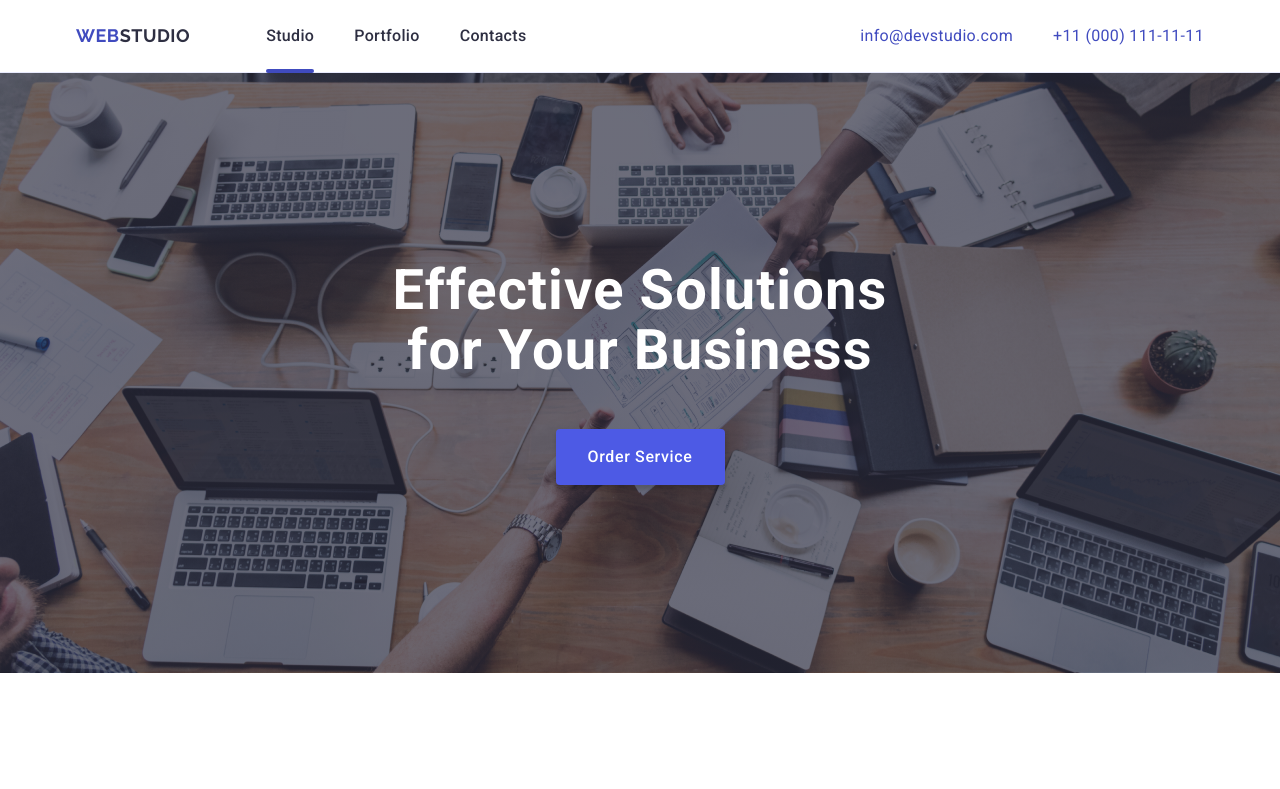
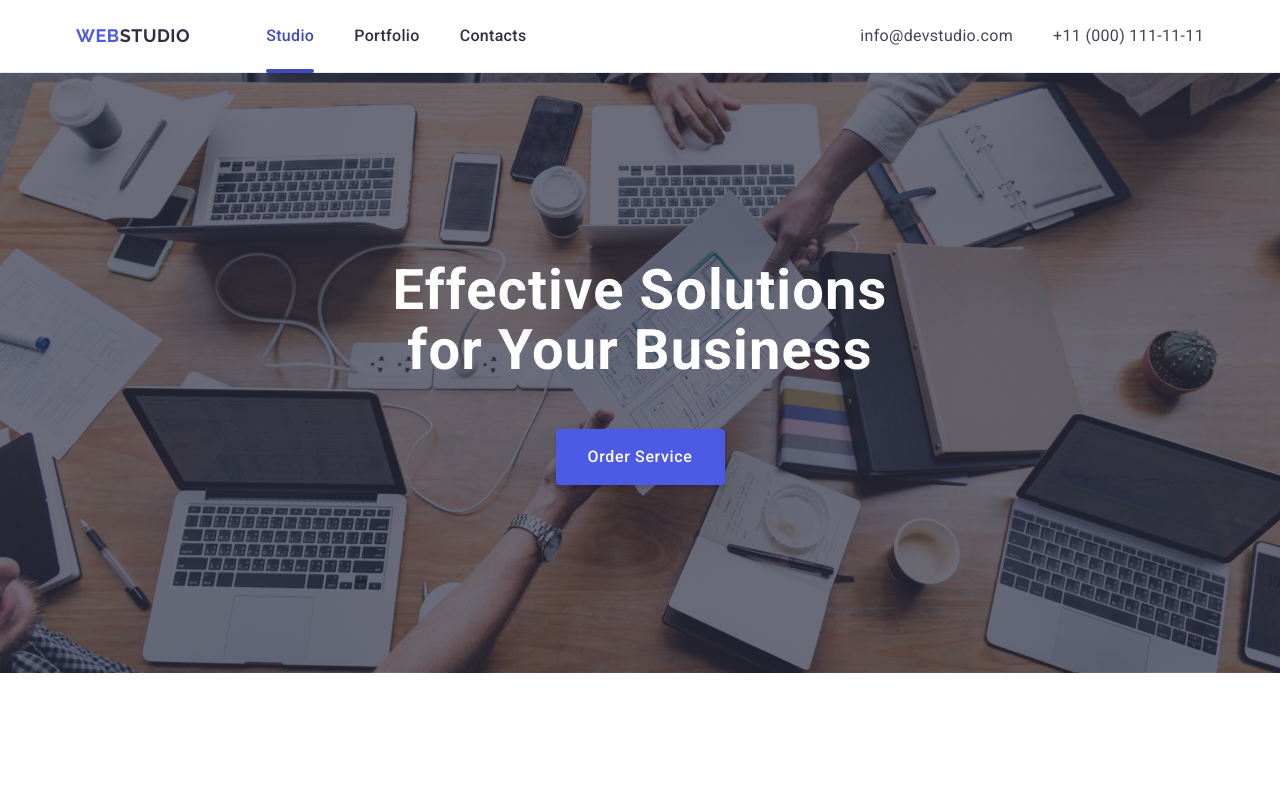
Before and after one commit to ValeriiaKru/goit-markup-hw-04, a plain HTML site: page index.html in a window 1280 px wide. Shown: the top 789 px of the page. Drawn offline with nearby package versions, Linux system fonts and the light colour scheme.

Commit message:
commit message

```diff
--- a/css/styles.css
+++ b/css/styles.css
@@ -41,11 +41,10 @@ img {
 }
 
 .current {
-position: relative;
 color:#404bbf;
 }
 
-.current::after{
+.menu-link.current::after{
 content: "";
 position: absolute;
 background-color: #404bbf;
@@ -55,6 +54,7 @@ height: 4px;
 left: 0;
 bottom: -1px;
 }
+
 .page-header{
     border-bottom: 1px solid #E7E9FC;
     box-shadow: 0 1px 6px 0 rgba(46, 47, 66, 0.08),
@@ -86,7 +86,7 @@ bottom: -1px;
     line-height: 1.17;
     letter-spacing: 0.03em;
     text-transform: uppercase;
-    color: #404bbf;
+    color: #4d5ae5;
     margin-right: 76px;
 
 }
@@ -107,6 +107,8 @@ bottom: -1px;
 }
 
 .menu-link {
+    position: relative;
+    padding: 24px 0;
     display: block;
     font-weight: 500;
     font-size: 16px;
@@ -117,13 +119,17 @@ bottom: -1px;
     transition: color 250ms cubic-bezier(0.4, 0, 0.2, 1);
 }
 
-.menu-link.active {
+.menu-link.current {
     color: #404bbf;
 
 }
 
 .menu-link:hover,
 .menu-link:focus {
+    color: #404bbf;
+}
+
+.menu-link:active {
     color: #404bbf;
 }
 
@@ -138,7 +144,7 @@ bottom: -1px;
     font-size: 16px;
     line-height: 1.5;
     letter-spacing: 0.02em;
-    color: #404bbf;
+    color: #434455;
     padding-top: 24px;
     padding-bottom: 24px;
     transition: color 250ms cubic-bezier(0.4, 0, 0.2, 1);
```
